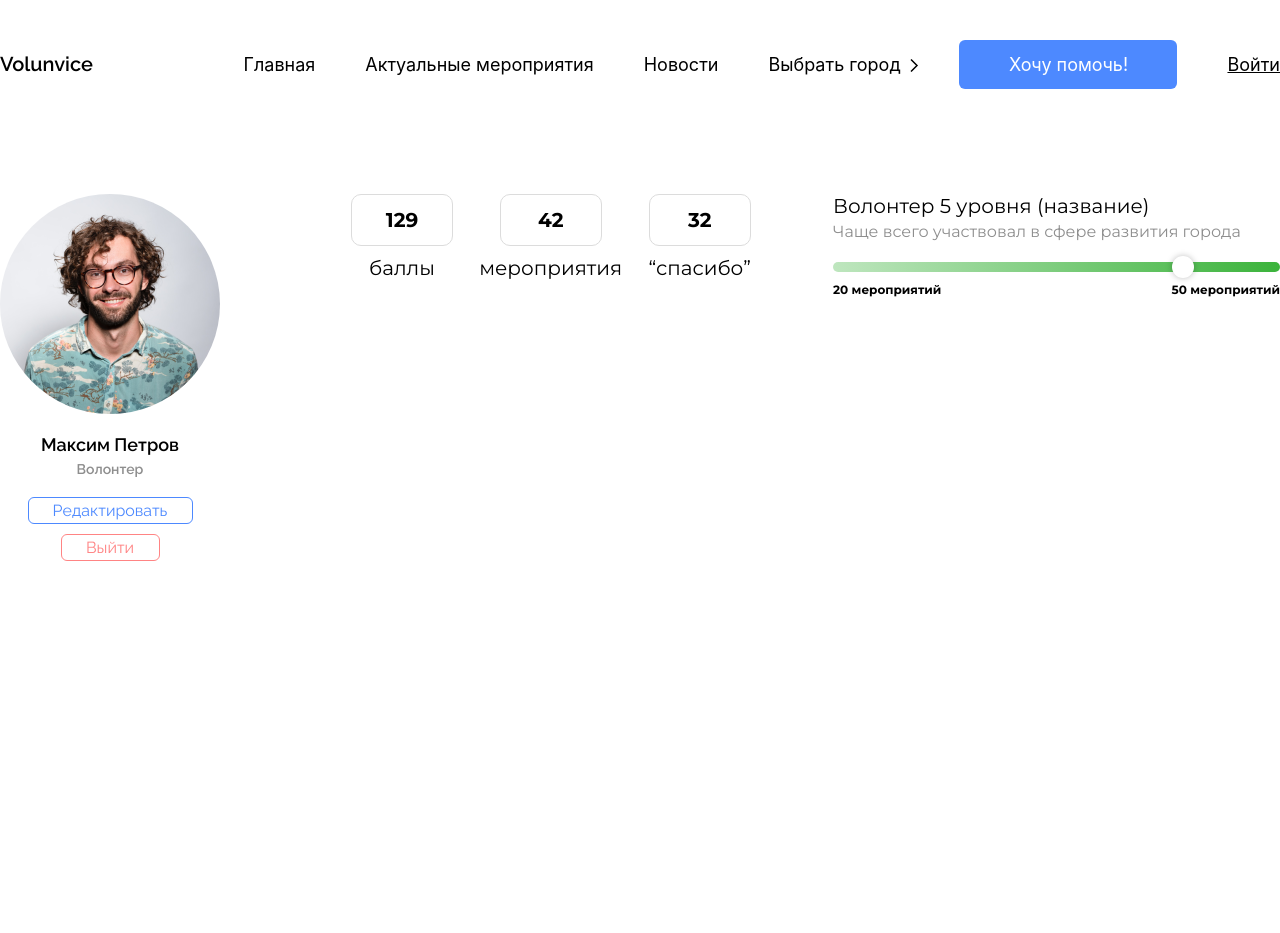
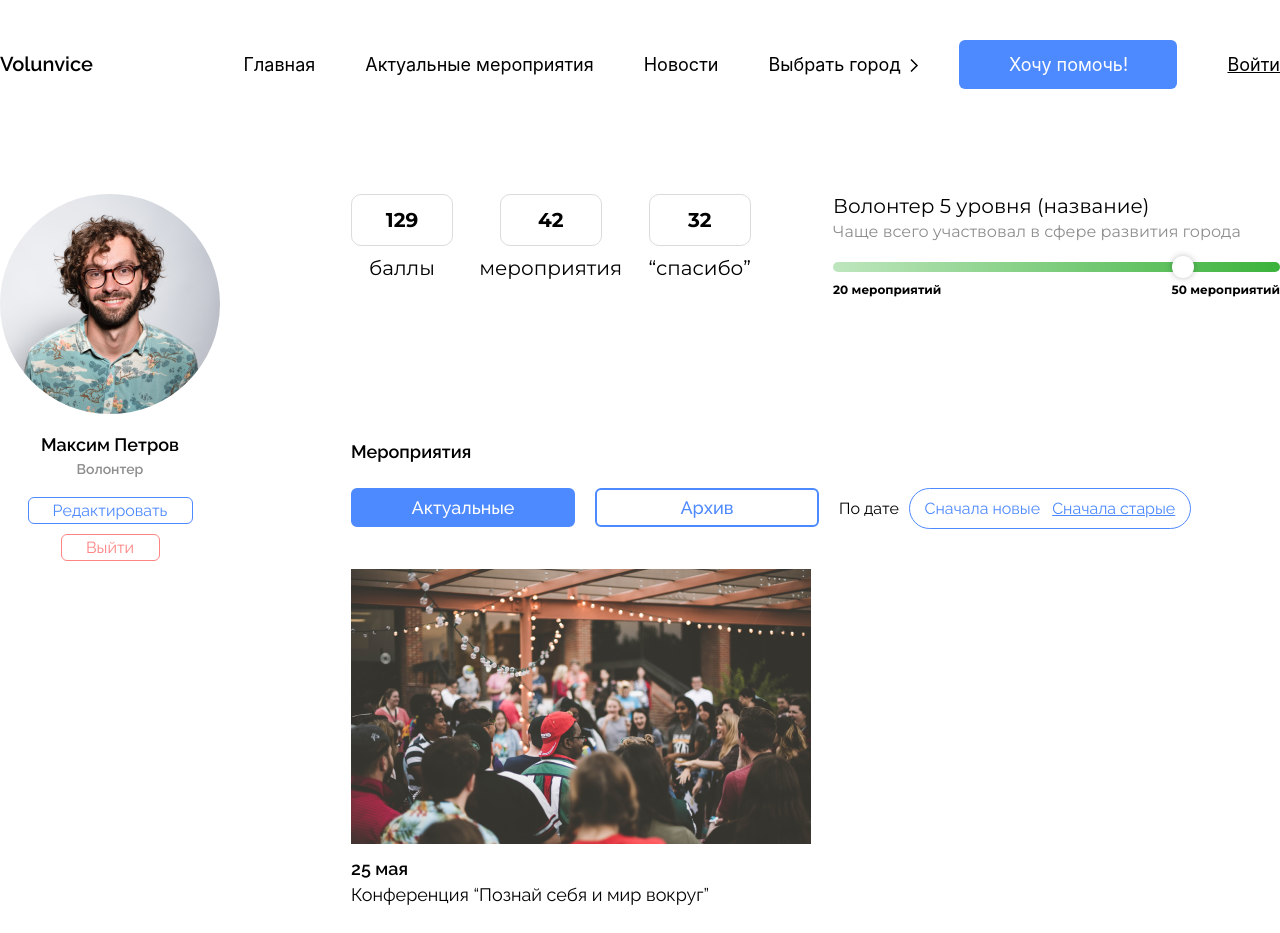
Before and after one commit to NAVIch0k/volunvice, a React (Create React App) app: page /profile in a window 1280 px wide. Shown: the top 933 px of the page. Before the commit the page ends 800 px from the top, so only its background shows below. Built offline with nearby package versions, Linux system fonts and the light colour scheme.

Commit message:
create Profile

```diff
--- a/src/Components/pages/profile/Profile.jsx
+++ b/src/Components/pages/profile/Profile.jsx
@@ -3,6 +3,7 @@ import React from 'react'
 // COMPONENTS
 import Menu from '../../Menu/Menu'
 import Dashboard from './blocks/Dashboard/Dashboard'
+import Events from './blocks/Events/Events'
 import Info from './blocks/Info/Info'
 
 // STYLES
@@ -18,6 +19,7 @@ const Profile = () => {
 
         <div className={style.content}>
           <Dashboard />
+          <Events />
         </div>
       </div>
     </div>
--- /dev/null
+++ b/src/Components/pages/profile/blocks/Events/Events.jsx
@@ -0,0 +1,50 @@
+import React from 'react'
+
+// STYLES
+import style from './events.module.scss'
+
+// IMAGES
+import event1 from '../../../../../assets/images/event-1.png'
+import event2 from '../../../../../assets/images/event-2.png'
+
+const Events = () => {
+  return (
+    <section className={style.events}>
+      <h2 className={style.events__title}>Мероприятия</h2>
+      <div className={style.events__search}>
+        <a className={[style.events__link, style.events__link_active].join(' ')} href="/">
+          Актуальные
+        </a>
+        <a className={style.events__link} href="/">
+          Архив
+        </a>
+        <div className={style.events__sort}>
+          <p className={style.events__text}>По дате</p>
+          <div className={style.events__date}>
+            <button className={style.events__button}>Сначала новые</button>
+            <button className={[style.events__button, style.events__button_active].join(' ')}>Сначала старые</button>
+          </div>
+        </div>
+      </div>
+      <div className={style.events__events}>
+        <div className={style.events__block}>
+          <img className={style.events__image} src={event1} alt="Мероприятие" />
+          <p className={style.events__start}>25 мая</p>
+          <p className={style.events__about}>Конференция “Познай себя и мир вокруг”</p>
+        </div>
+        <div className={style.events__block}>
+          <img className={style.events__image} src={event2} alt="Мероприятие" />
+          <p className={style.events__start}>26 мая</p>
+          <p className={style.events__about}>Форум “Жизнь морских черепашек”</p>
+        </div>
+        <div className={style.events__block}>
+          <img className={style.events__image} src={event1} alt="Мероприятие" />
+          <p className={style.events__start}>25 мая</p>
+          <p className={style.events__about}>Конференция “Познай себя и мир вокруг”</p>
+        </div>
+      </div>
+    </section>
+  )
+}
+
+export default Events
--- /dev/null
+++ b/src/Components/pages/profile/blocks/Events/events.module.scss
@@ -0,0 +1,128 @@
+.events {
+  margin-top: 144px;
+
+  &__title {
+    margin: 0;
+    margin-bottom: 26px;
+
+    font-family: 'Raleway';
+    font-weight: 600;
+    font-size: 18px;
+    line-height: 21px;
+
+    color: #000000;
+  }
+
+  &__search {
+    display: flex;
+  }
+
+  &__link {
+    display: flex;
+    justify-content: center;
+    align-items: center;
+
+    width: 220px;
+    height: 35px;
+
+    margin-right: 20px;
+
+    border: 2px solid #4d89ff;
+    border-radius: 6px;
+
+    text-decoration: none;
+
+    font-family: 'Raleway';
+    font-weight: 500;
+    font-size: 18px;
+    line-height: 21px;
+
+    color: #4d89ff;
+
+    &_active {
+      background-color: #4d89ff;
+
+      color: #ffffff;
+    }
+  }
+
+  &__sort {
+    display: flex;
+    align-items: center;
+  }
+
+  &__text {
+    margin: 0;
+    margin-right: 10px;
+
+    font-family: 'Raleway';
+    font-weight: 400;
+    font-size: 16px;
+    line-height: 19px;
+
+    color: #000000;
+  }
+
+  &__date {
+    display: flex;
+    justify-content: center;
+    align-items: center;
+
+    width: 280px;
+    height: 39px;
+
+    border: 1px solid #4d89ff;
+    border-radius: 26px;
+  }
+
+  &__button {
+    background-color: transparent;
+
+    border: 0;
+
+    cursor: pointer;
+
+    font-family: 'Raleway';
+    font-weight: 400;
+    font-size: 16px;
+    line-height: 19px;
+
+    color: #4d89ff;
+
+    &_active {
+      text-decoration: underline;
+    }
+  }
+
+  &__events {
+    display: flex;
+    flex-wrap: wrap;
+    gap: 30px 20px;
+
+    margin-top: 40px;
+  }
+
+  &__start {
+    margin: 0;
+    margin-top: 10px;
+
+    font-family: 'Raleway';
+    font-weight: 600;
+    font-size: 18px;
+    line-height: 21px;
+
+    color: #000000;
+  }
+
+  &__about {
+    margin: 0;
+    margin-top: 5px;
+
+    font-family: 'Raleway';
+    font-weight: 400;
+    font-size: 18px;
+    line-height: 21px;
+
+    color: #000000;
+  }
+}
```
Also changed, not shown: src/assets/images/event-1.png (added), src/assets/images/event-2.png (added).
